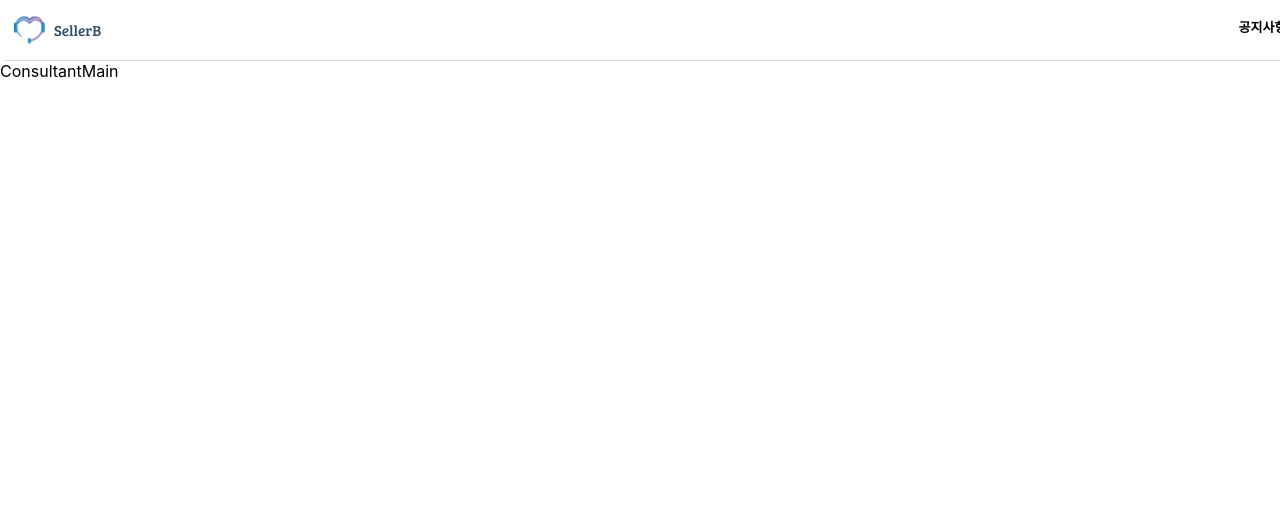
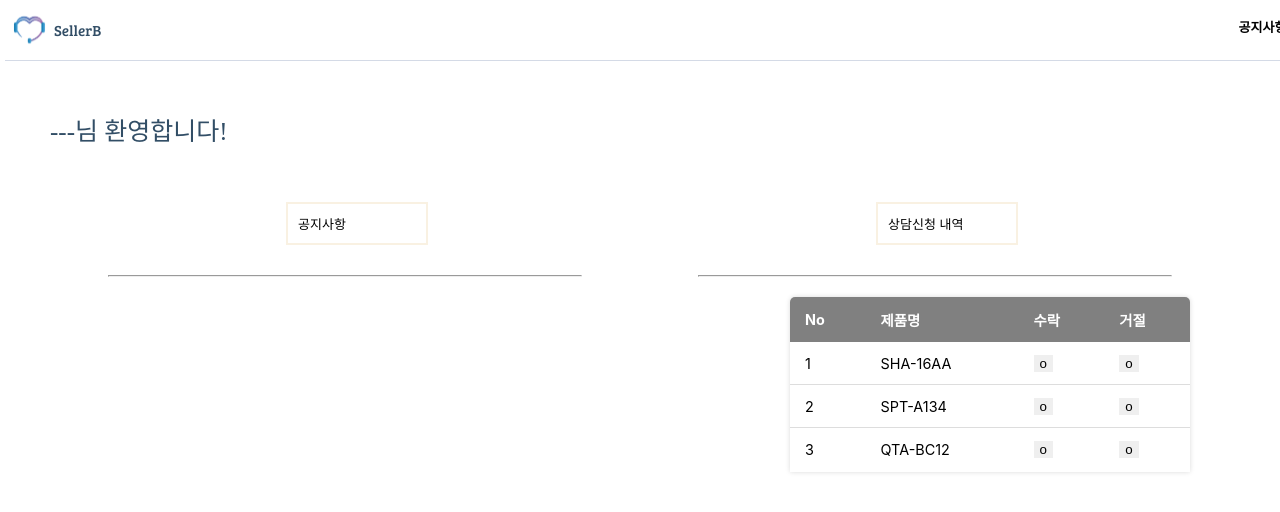
Before and after one commit to henginthere/Seller-B, a React (Create React App) app in the folder FE/sellerb_fe/: page /consultant/main in a window 1280 px wide. Shown: the top 512 px of the page. Built offline with nearby package versions, Linux system fonts and the light colour scheme; a web font is replaced by a local one.

Commit message:
[S07P12D105-161] [FE] feat : 상담사 main UI Layout

```diff
--- /dev/null
+++ b/FE/sellerb_fe/src/pages/Consultant/Main/ConsultantMain.css
@@ -0,0 +1,111 @@
+
+.consultant-main-wrapper {
+    margin:50px;
+}
+
+
+.welcome-msg {
+    font-size: 25px;
+    font-family: bold ;
+    color: #324E66;
+}
+
+/* 공지사항 , 상담시청 내역 div START*/
+
+.notice-consulting-wrapper {
+    display: flex;
+    margin-top: 55px;
+}
+
+.notice-consulting-wrapper hr {
+    width: 80%;
+}
+
+.notice-consulting-wrapper .notice {
+    width: 50%;
+    justify-content: start;
+}
+
+.notice .notice-title {
+    border : solid 2px #F9F1E2;
+    width: 20%;
+
+    /* 위치 조절 */
+    margin-left: 40%;
+    margin-bottom: 30px;
+    padding: 10px;
+    /* font */
+    font-size: 13px;
+}
+
+/* 상담신청 내역 START */
+.notice-consulting-wrapper .consulting-request {
+    width: 50%;
+    justify-content: end;
+
+}
+
+.consulting-request .reqeust-title {
+    border : solid 2px #F9F1E2;
+    width: 20%;
+
+    /* 위치 조절 */
+    margin-left: 40%;
+    margin-bottom: 30px;
+    padding: 10px;
+    /* font */
+    font-size: 13px;
+
+}
+
+/* table START */
+.content-table {
+    border-collapse: collapse;
+    margin-left: 150px;
+    margin-top: 20px;
+    font-size: 0.9em;
+    min-width: 400px;
+    border-radius: 5px 5px 0 0;
+    overflow: hidden;
+    box-shadow: 0 0 5px rgba(0, 0, 0, 0.15);
+  }
+
+  .content-table thead tr {
+    background-color: grey;
+    color: #ffffff;
+    text-align: left;
+    font-weight: bold;
+  }
+
+  .content-table th,
+  .content-table td {
+    padding: 12px 15px;
+  }
+
+  .content-table tbody tr {
+    border-bottom: 1px solid #dddddd;
+  }
+
+
+
+  .content-table tbody tr:last-of-type {
+    border-bottom: 2px solid white;
+  }
+
+
+  /* Btn */
+  .accept-btn {
+    border: none;
+  }
+
+  .accept-btn:hover {
+    background-color: #F8F0DE;
+  }
+
+  .reject-btn {
+    border: none;
+  }
+
+  .reject-btn:hover {
+    background-color: #F8F0DE;
+  }
--- a/FE/sellerb_fe/src/pages/Consultant/Main/ConsultantMain.js
+++ b/FE/sellerb_fe/src/pages/Consultant/Main/ConsultantMain.js
@@ -1,14 +1,87 @@
-import React from 'react'
+import React from "react";
 
-import NavBar from '../../../components/Common/NavBar/NavBar'
+import NavBar from "../../../components/Common/NavBar/NavBar";
+import "./ConsultantMain.css";
+import styled from "styled-components";
 
 function ConsultantMain() {
+
+  const tableDummyData = [
+    {
+      "No": 1,
+      "제품명" : "SHA-16A",
+    },
+    {
+      "No": 2,
+      "제품명" : "SHA-16B",
+    },
+    {
+      "No": 3,
+      "제품명" : "SHA-16C",
+    }
+  ]
+
   return (
     <>
-    <NavBar></NavBar>
-      <div>ConsultantMain</div>
+      <NavBar></NavBar>
+      <div className="consultant-main-wrapper">
+        <div className="welcome-msg">---님 환영합니다!</div>
+        <div className="notice-consulting-wrapper">
+          <div className="notice">
+            <div className="notice-title">공지사항</div>
+            <hr />
+          </div>
+          <div className="consulting-request">
+            <div className="reqeust-title">상담신청 내역</div>
+            <hr />
+            {/* table START*/}
+            <table class="content-table">
+              <thead>
+                <tr>
+                  <th>No</th>
+                  <th>제품명</th>
+                  <th>수락</th>
+                  <th>거절</th>
+                </tr>
+              </thead>
+              <tbody>
+                <tr>
+                  <td>1</td>
+                  <td>SHA-16AA</td>
+                  <td>
+                    <button className="accept-btn">o</button>
+                  </td>
+                  <td>
+                    <button className="reject-btn">o</button>
+                  </td>
+                </tr>
+                <tr>
+                  <td>2</td>
+                  <td>SPT-A134</td>
+                  <td>
+                    <button className="accept-btn">o</button>
+                  </td>
+                  <td>
+                    <button className="reject-btn">o</button>
+                  </td>
+                </tr>
+                <tr>
+                  <td>3</td>
+                  <td>QTA-BC12</td>
+                  <td>
+                    <button className="accept-btn">o</button>
+                  </td>
+                  <td>
+                    <button className="reject-btn">o</button>
+                  </td>
+                </tr>
+              </tbody>
+            </table>
+          </div>
+        </div>
+      </div>
     </>
-  )
+  );
 }
 
-export default ConsultantMain
+export default ConsultantMain;
```
